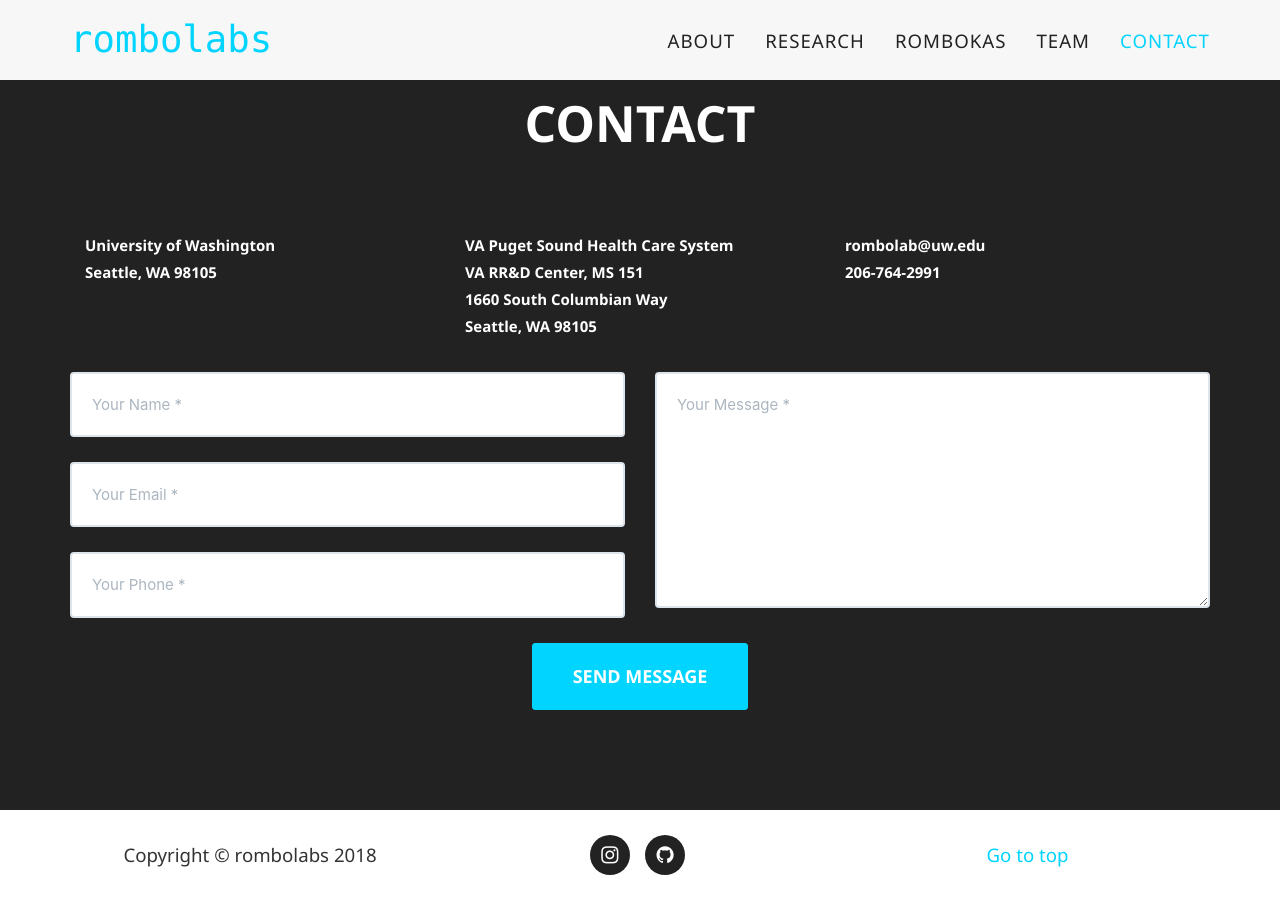
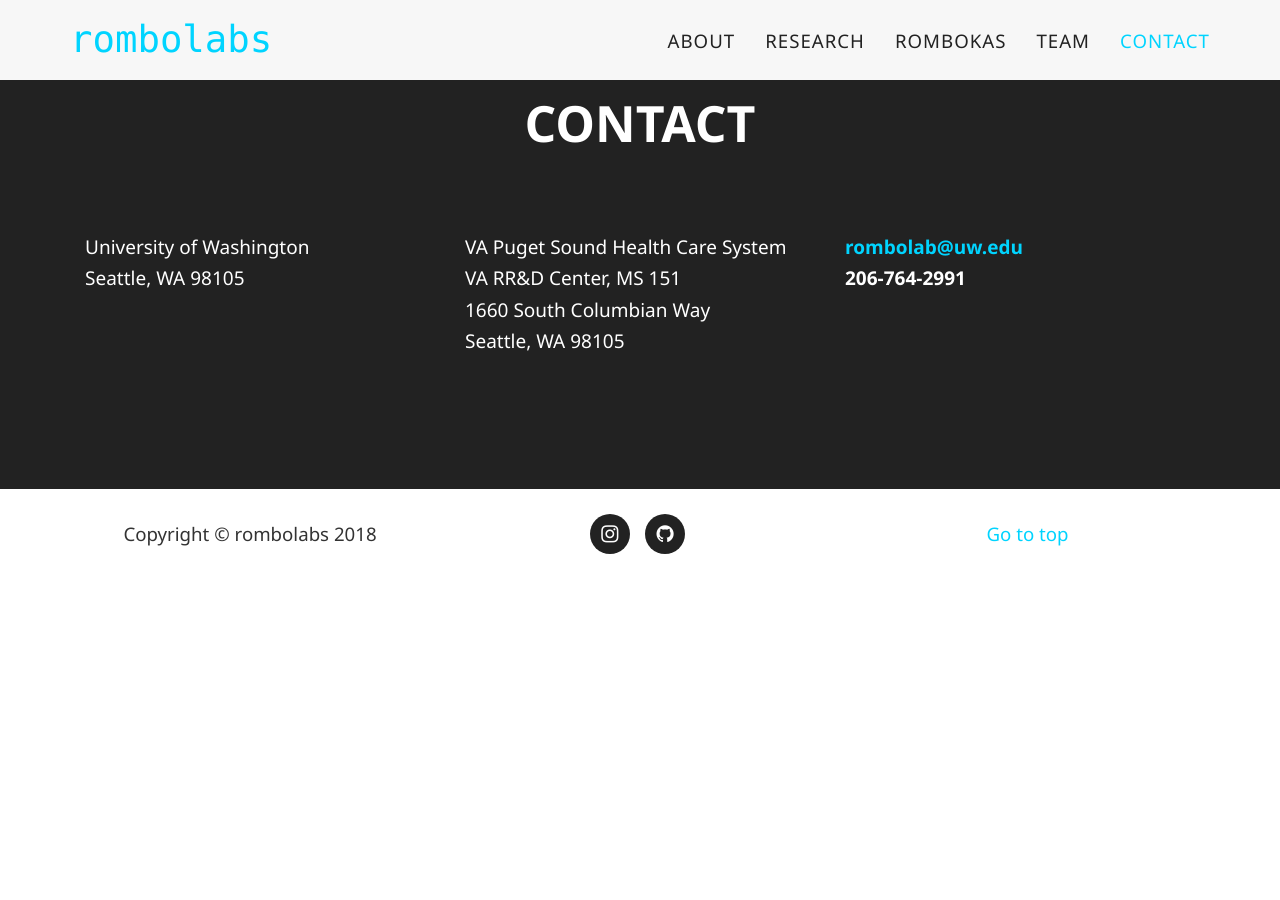
Before and after one commit to RomboLabs/rombolabs.github.io, a Jekyll site: the page built from index.html, in a window 1280 px wide and 900 px high, scrolled down 6418 px. Built offline with Jekyll 4.4.1, drawn with Linux system fonts in a browser that asks for light colours; some web fonts are replaced; after the commit the page ends 6997 px from its top, so only the background shows below that.

Commit message:
Updated contact info

```diff
--- a/_config.yml
+++ b/_config.yml
@@ -128,7 +128,7 @@ social:
     url: http://github.com/rombolabs
 
 contactinfo:
-  - line: rombolab@uw.edu
+  - line: <a href="mailto:rombolab@uw.edu">rombolab@uw.edu</a>
   - line: 206-764-2991
 
 addresses:
--- a/_includes/contact.html
+++ b/_includes/contact.html
@@ -10,17 +10,17 @@
                     {% for address in site.addresses %}
                     <div class="col-md-4">
                         {% for add in address.address %}
-                        <h5 style="text-transform:none">{{ add.line }}</h5>
+                        <h4 style="text-transform:none; font-weight:300">{{ add.line }}</h4>
                         {% endfor %}
                     </div>
                     {% endfor %}
                     <div class="col-md-4">
                         {% for lines in site.contactinfo %}
-                        <h5 style="text-transform:none">{{ lines.line }}</h5>
+                        <h4 style="text-transform:none">{{ lines.line }}</h4>
                         {% endfor %}
                     </div>
                     <span class="row"></span>
-                    <form name="sentMessage" id="contactForm" novalidate>
+                    <!-- <form name="sentMessage" id="contactForm" novalidate>
                         <div class="row">
                             <div class="col-md-6">
                                 <div class="control-group form-group">
@@ -48,7 +48,7 @@
                                 <button type="submit" class="btn btn-xl">Send Message</button>
                             </div>
                         </div>
-                    </form>
+                    </form> -->
                 </div>
             </div>
         </div>
```
